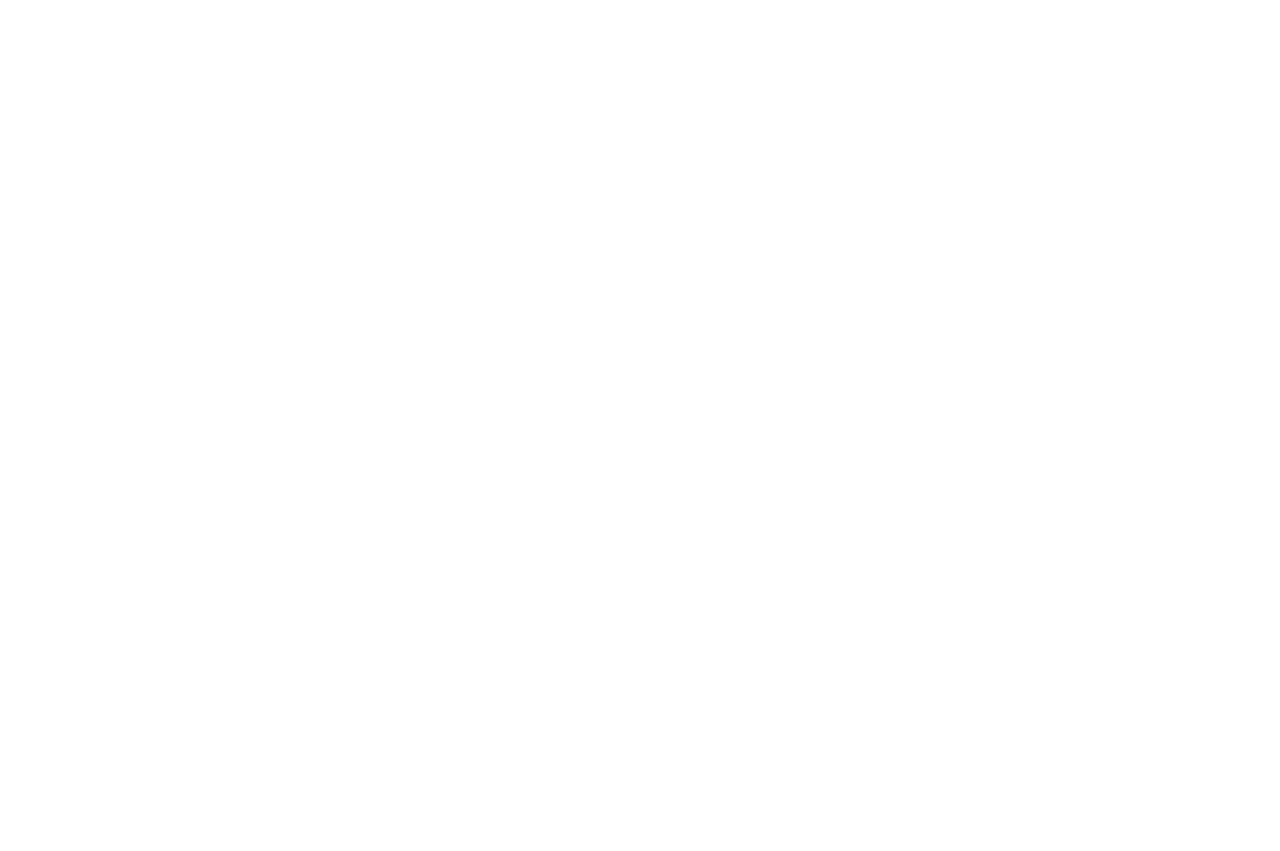
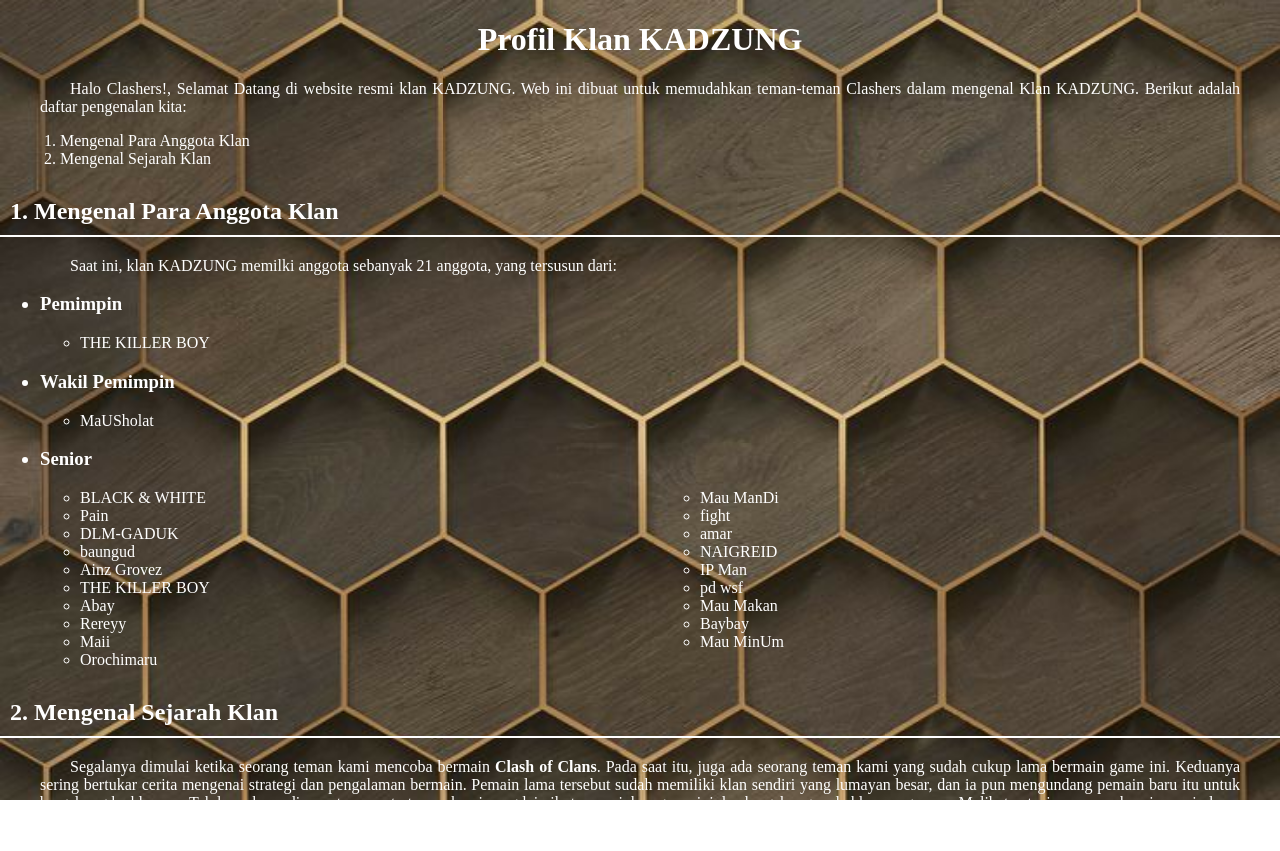
Before and after one commit to maman-id/KADZUNG, a plain HTML site: page index.html in a window 1280 px wide. Shown: the top 851 px of the page. Drawn offline with Linux system fonts and the light colour scheme.

Commit message:
index.css

```diff
--- a/index.css
+++ b/index.css
@@ -11,7 +11,7 @@ body::before {
   left: 0;
   width: 100%;
   height: 100%;
-  background: url("e788837b5beef2101acb9b60db9ded79.jpg") no-repeat center center;
+  background: url("exp/e788837b5beef2101acb9b60db9ded79.jpg") no-repeat center center;
   background-size: cover;
   z-index: -1;
 }
```
